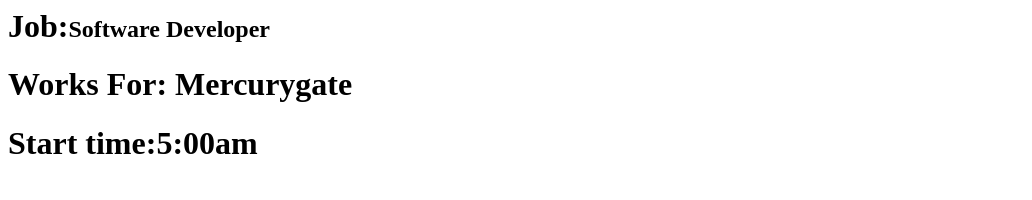
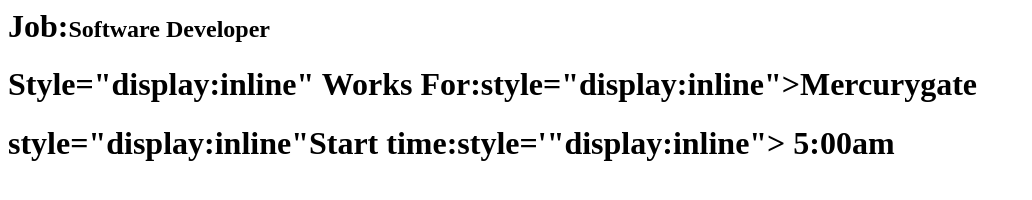
Before and after one commit to brownnicholasj/libby-2023, a plain HTML site: page index.html in a window 1280 px wide. Shown: the whole page, without its empty margins (0-1032 px from the left). Drawn offline with Linux system fonts and the light colour scheme.

Commit message:
Update index.html

```diff
--- a/index.html
+++ b/index.html
@@ -6,7 +6,7 @@
 </head>
 <body>
  <h1 style="display:inline">Job:</h1><h2 style="display:inline">Software Developer</h2>
- <h1> Works For: Mercurygate</h1>
- <h1> Start time:5:00am
+ <h1> Style="display:inline" Works For:style="display:inline">Mercurygate</h2>
+ <h1> style="display:inline"Start time:style='"display:inline"> 5:00am</h2?
 </body>
 </html>
```
